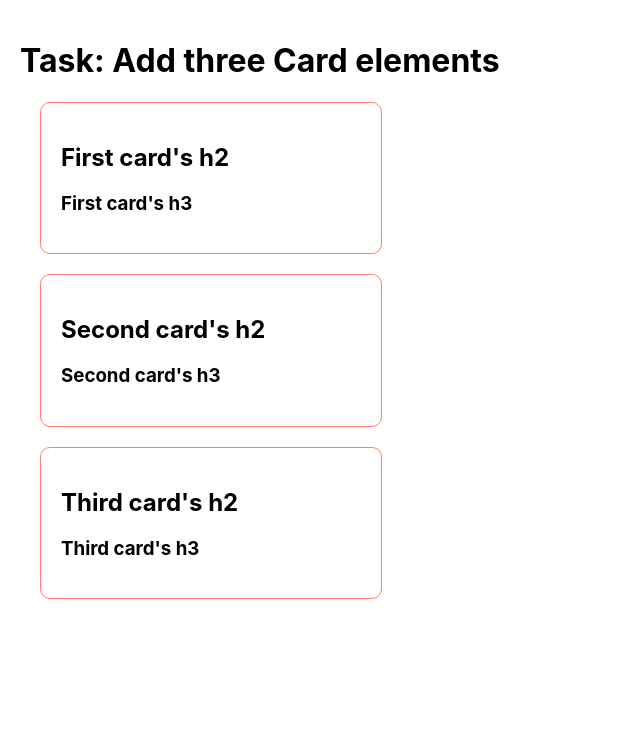
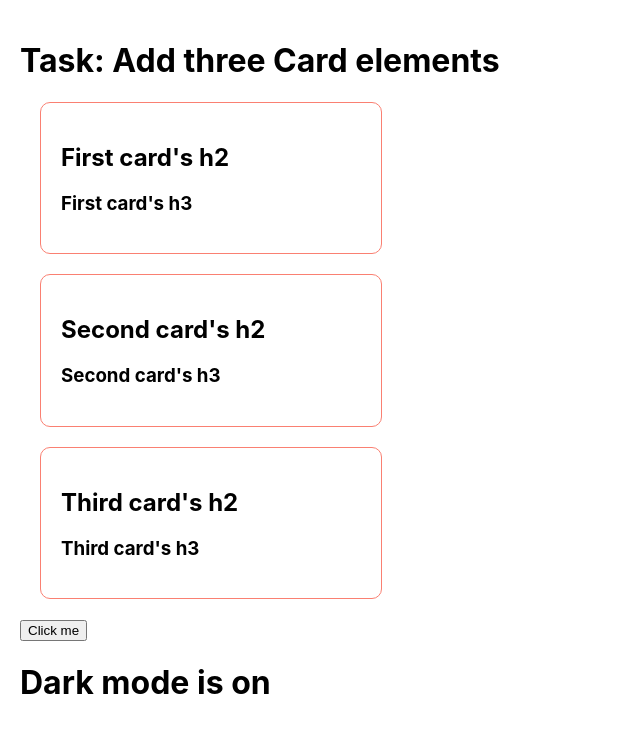
Before and after one commit to MariGsp/react-basics, a React (Create React App) app: page / in a window 1280 px wide. Shown: the top 732 px of the page, without its empty margins (0-640 px from the left). Built offline with nearby package versions, Linux system fonts and the light colour scheme.

Commit message:
Add mode toggler to app

```diff
--- a/src/App.jsx
+++ b/src/App.jsx
@@ -5,6 +5,8 @@ import './App.css';
 // Component
 // import Heading from './components/Heading';
 import Card from './components/Card';
+import Button from './components/Button';
+import ModeToggler from './components/ModeToggler';
 
 const App = () => {
   return (
@@ -13,6 +15,8 @@ const App = () => {
       <Card h2="First card's h2" h3="First card's h3" />
       <Card h2="Second card's h2" h3="Second card's h3" />
       <Card h2="Third card's h2" h3="Third card's h3" />
+      <Button />
+      <ModeToggler />
     </div>
   );
 };
```
